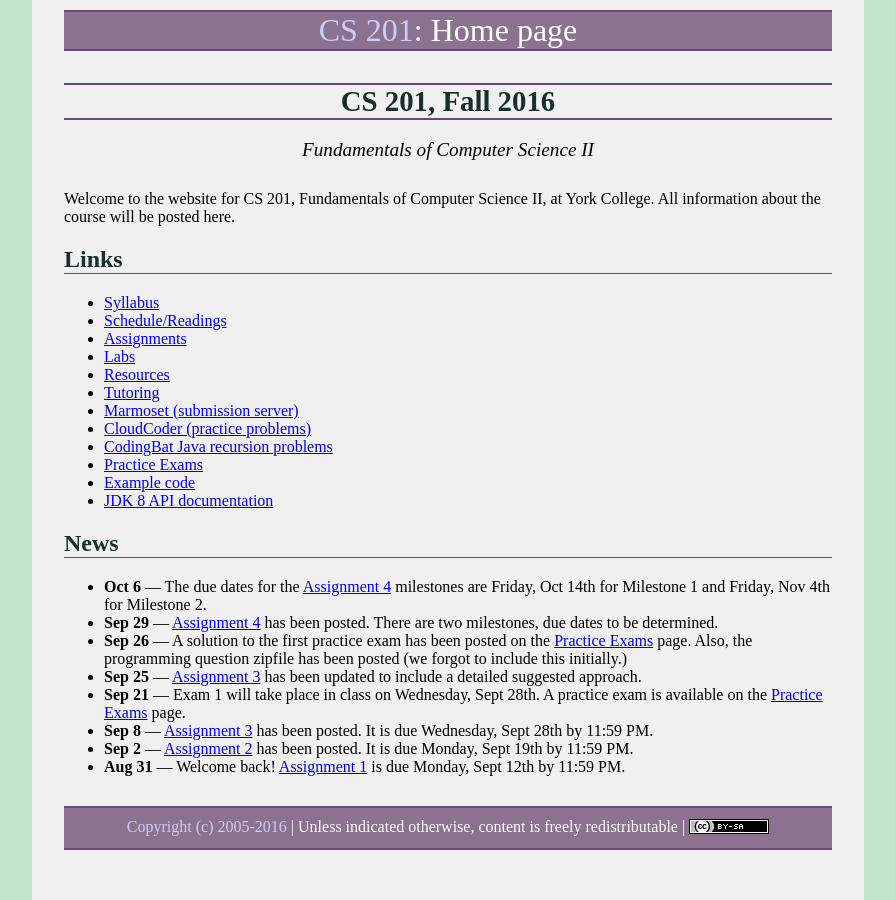
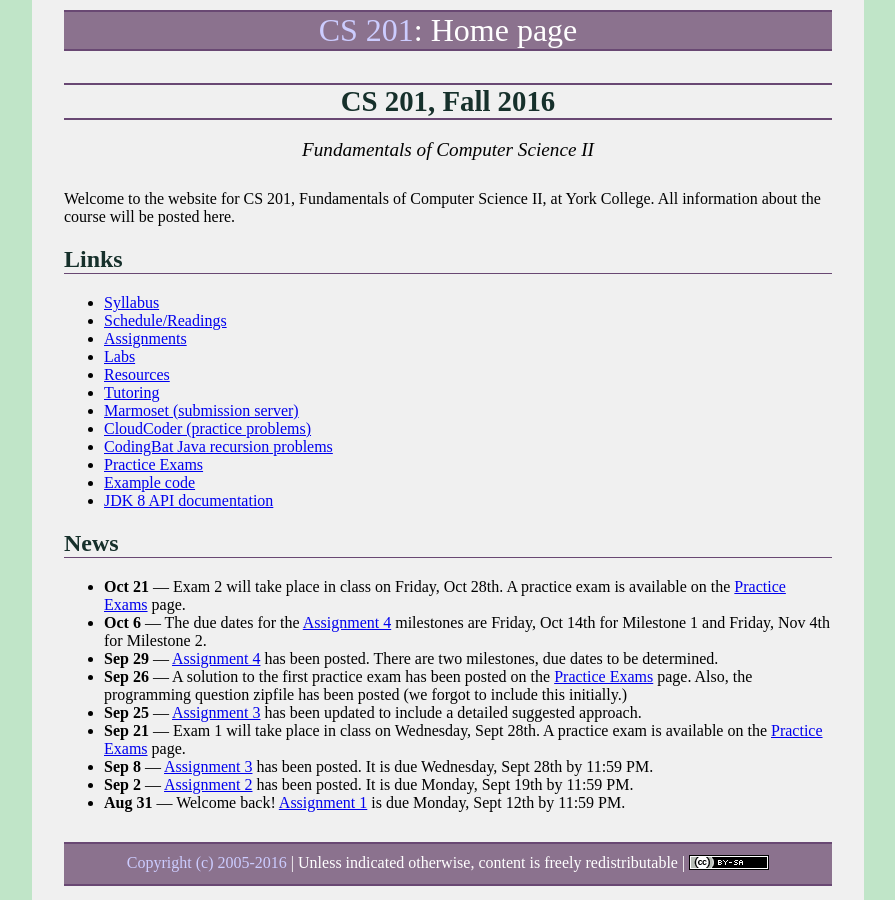
Before and after one commit to ycpcs/cs201-fall2016, a Jekyll site: the page built from index.md, in a window 1280 px wide. Shown: the whole page, without its empty margins (192-1087 px from the left). Built offline with Jekyll 4.4.1, drawn with Linux system fonts in a browser that asks for light colours; some web fonts are replaced.

Commit message:
second practice exam

```diff
--- a/index.md
+++ b/index.md
@@ -26,6 +26,7 @@ Welcome to the website for CS 201, Fundamentals of Computer Science II, at York
 
 ## News
 
+* **Oct 21** &mdash; Exam 2 will take place in class on Friday, Oct 28th.  A practice exam is available on the [Practice Exams](practice/index.html) page.
 * **Oct 6** &mdash; The due dates for the [Assignment 4](assign/assign04.html) milestones are Friday, Oct 14th for Milestone 1 and Friday, Nov 4th for Milestone 2.
 * **Sep 29** &mdash; [Assignment 4](assign/assign04.html) has been posted.  There are two milestones, due dates to be determined.
 * **Sep 26** &mdash; A solution to the first practice exam has been posted on the [Practice Exams](practice/index.html) page.  Also, the programming question zipfile has been posted (we forgot to include this initially.)
```
Also changed, not shown: practice/index.md (+2 -0 lines), 2 other files.
